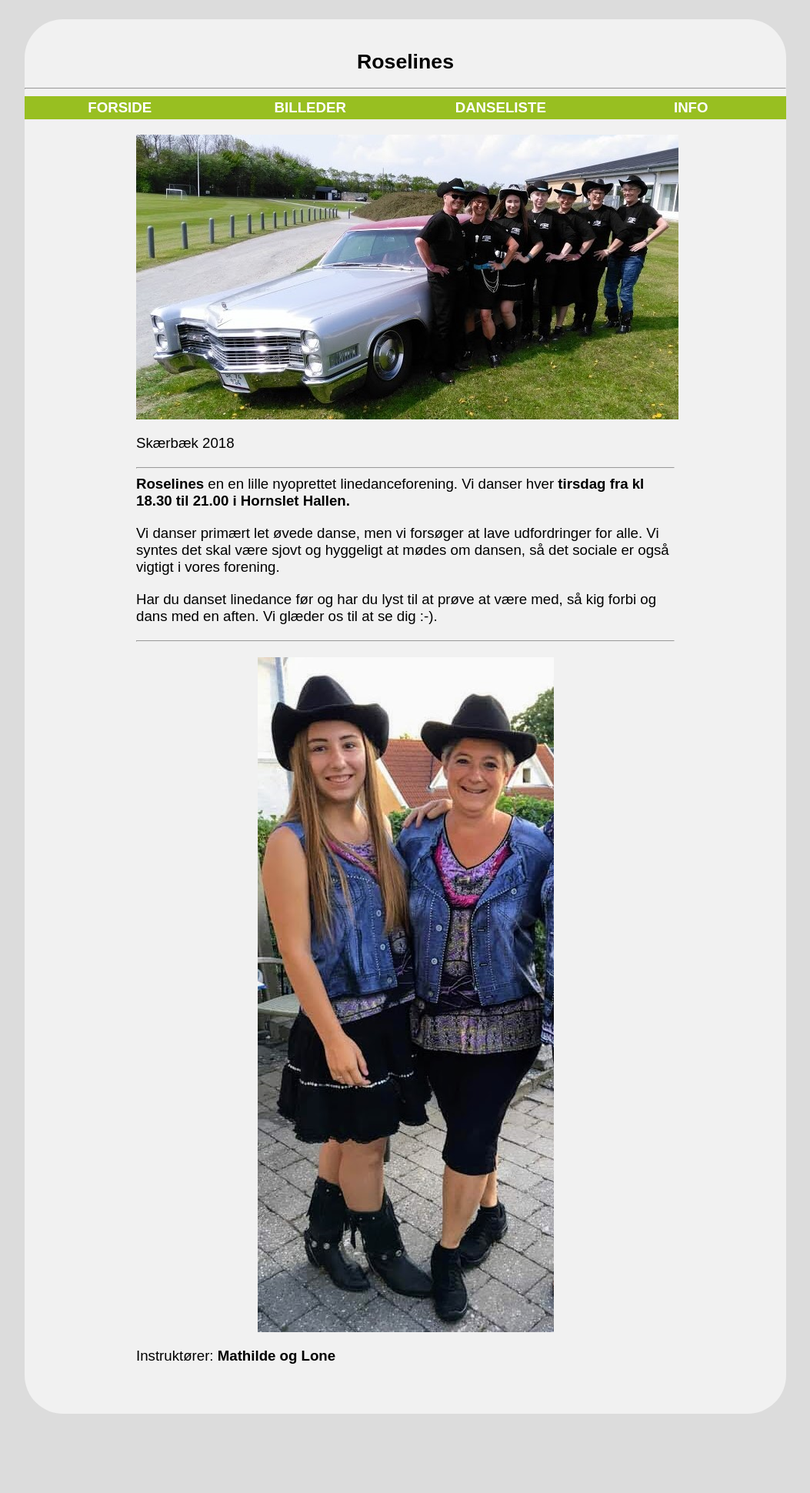
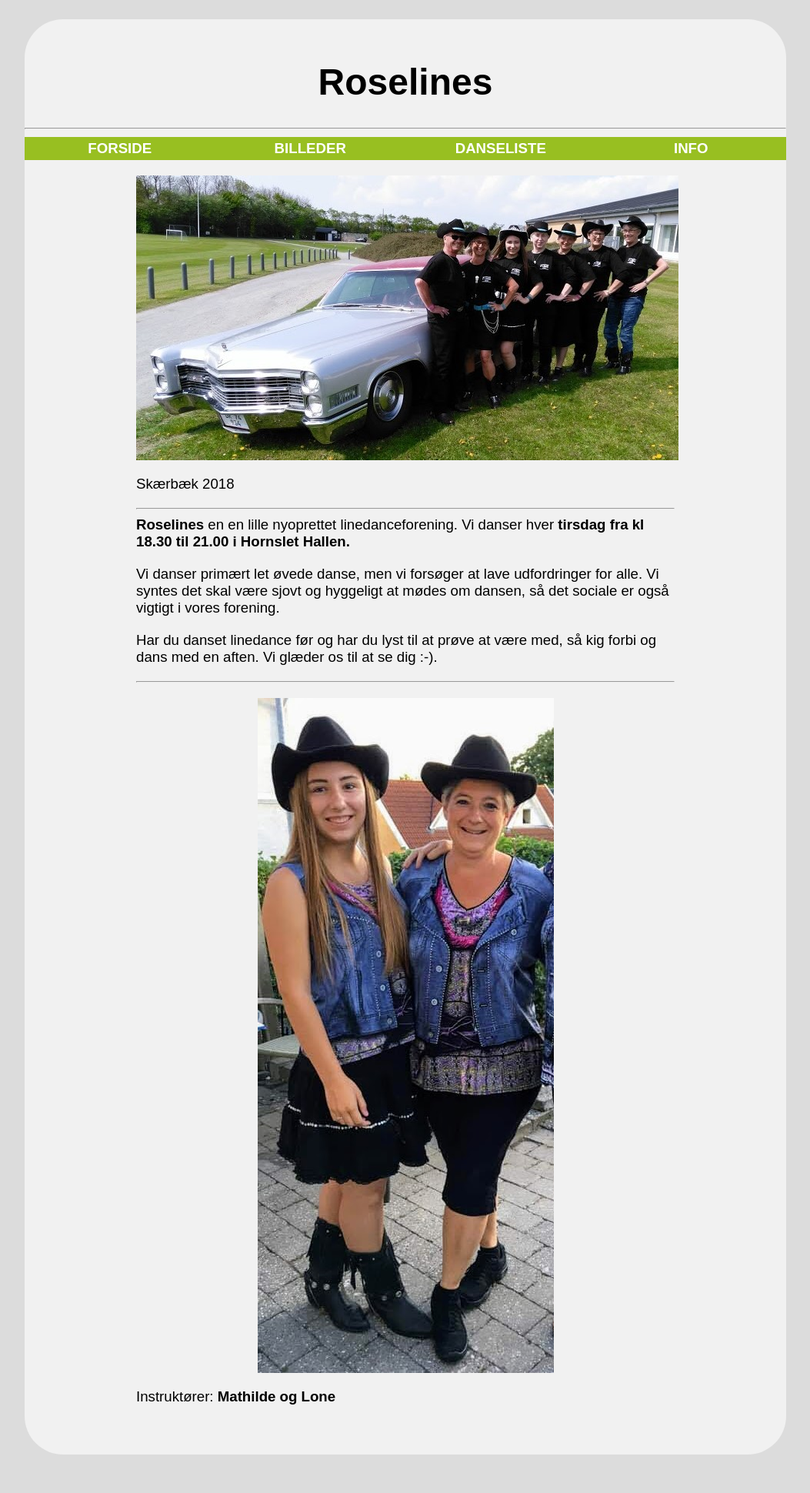
Before and after one commit to lonemathiasen/lonemathiasen.github.io, a Jekyll site: the page built from index.md, in a window 1280 px wide. Shown: the whole page at 77% size, without its empty margins (113-1166 px from the left). Built offline with Jekyll 4.4.1, drawn with Linux system fonts in a browser that asks for light colours; before the commit the page ends 1887 px from its top, so only the background shows below that.

Commit message:
Større header

```diff
--- a/_layouts/default.html
+++ b/_layouts/default.html
@@ -16,7 +16,7 @@
   </head>
   <body>
     <br>
-    <h1>{{ page.title }}</h1>
+    <h1 id='title'>{{ page.title }}</h1>
     <hr>
     <center>
       <ul id="nav">
--- a/css/css.css
+++ b/css/css.css
@@ -50,6 +50,10 @@
 
 h1 {
         font-size: 20pt;
+}
+
+h1#title {
+        font-size: 36pt;
 }
 
 h2 {
```
